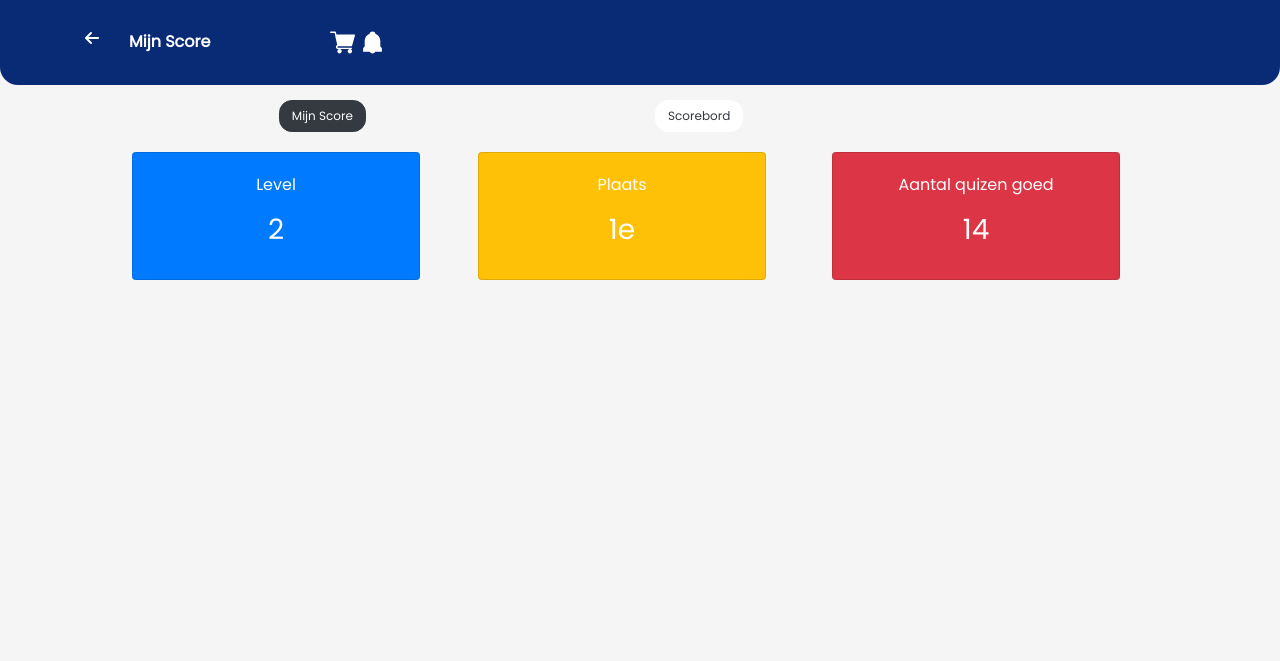
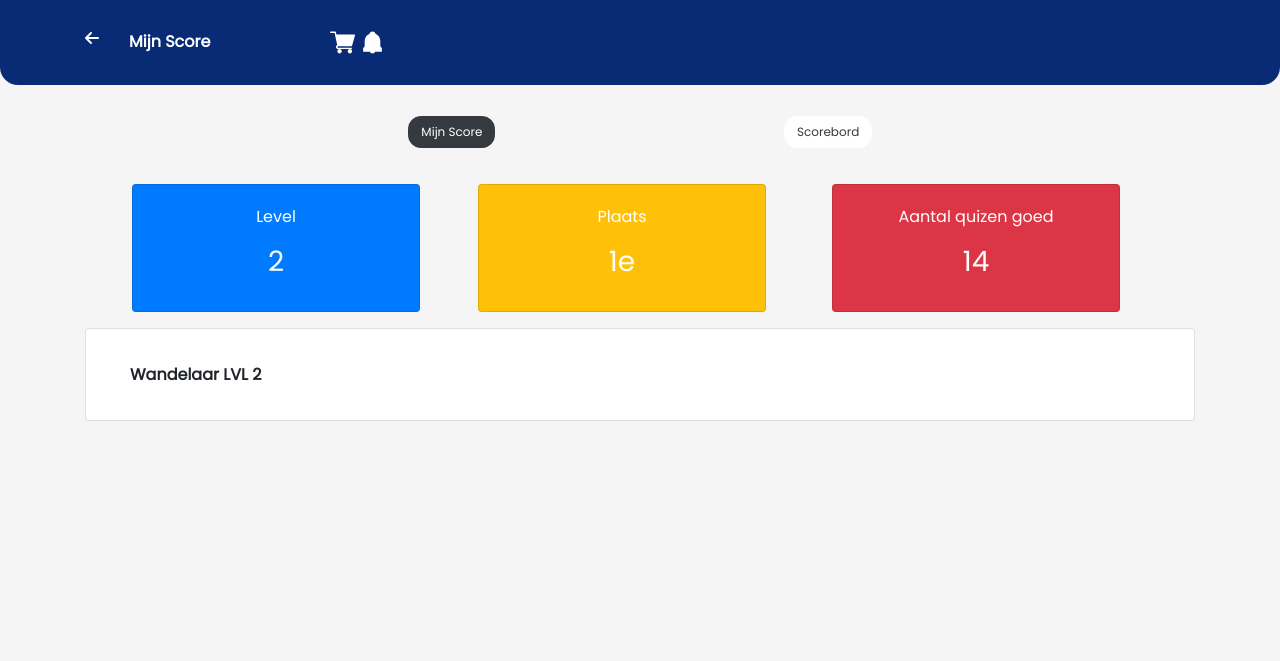
Before and after one commit to iamesat/Groninger-Landschap-App, a PHP site: page /mijn-score.php in a window 1280 px wide. Shown: the top 661 px of the page. Run offline with PHP 8.4, Linux system fonts and the light colour scheme; some libraries are stand-ins or nearby versions.

Commit message:
Mijn score title voor eerste progresslijn gemaakt

```diff
--- a/css/eline.css
+++ b/css/eline.css
@@ -0,0 +1,3 @@
+.scoreborder{
+    border-radius: 20px;
+}
--- a/mijn-score.php
+++ b/mijn-score.php
@@ -4,7 +4,7 @@
 <title>Mijn Score</title>
 
 <body>
-<div class="container">
+<div class="container text-center my-3">
     <div class="row justify-content-center">
    <div class="col routes-buttons">
   <button type="button" class="btn btn-outline-dark route-page-button active">Mijn Score</button>
@@ -45,6 +45,19 @@
     </div>
 </div>
 
+<div class="container groepruimte">
+    <div class="row justify-content-md-center">
+        <div class="col-12">
+            <div class="card scoreborder">
+                <div class="card-body">
+
+                    <h6 class="ml-4 my-3"><b>Wandelaar LVL 2</b></h6>
+                </div>
+            </div>
+        </div>
+    </div>
+</div>
+
 <?php include "include/bottom_navbar.php"; ?>
 <?php include "include/scripts.php"; ?>
 </body>
```
